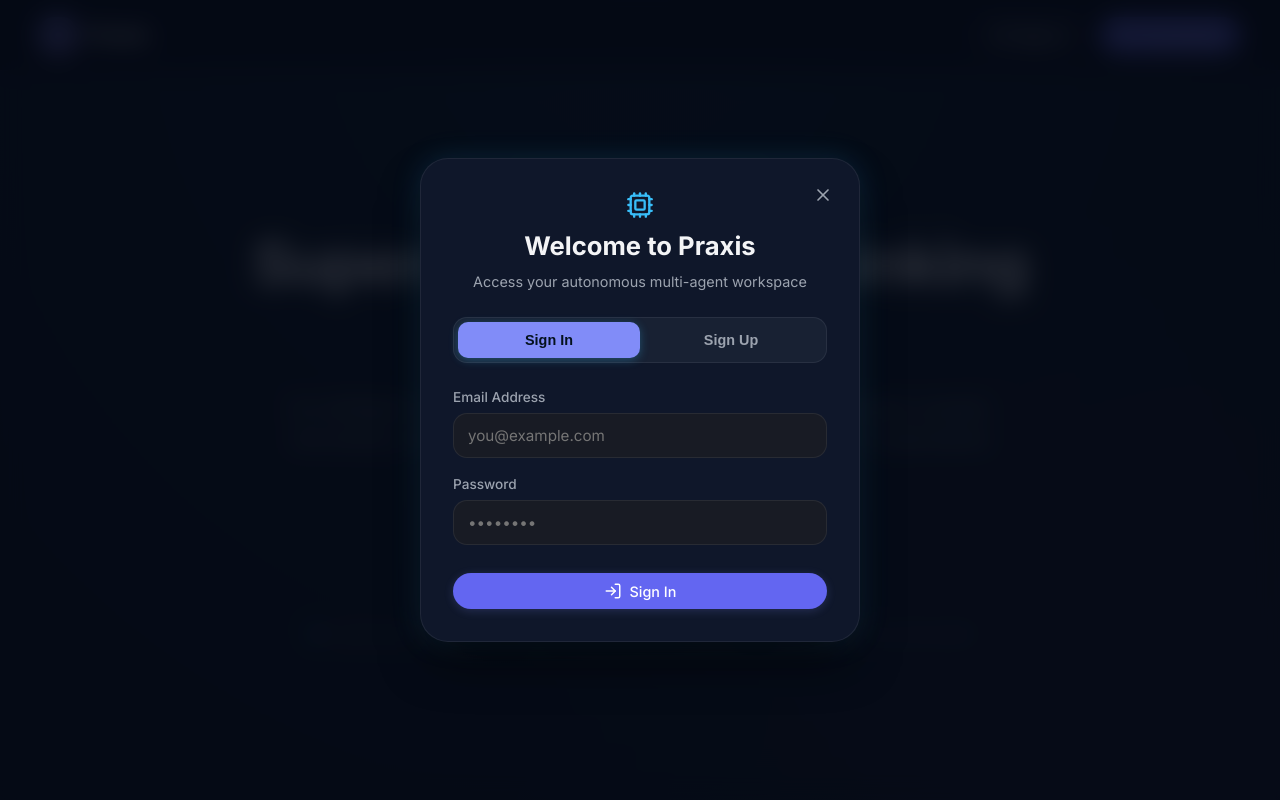
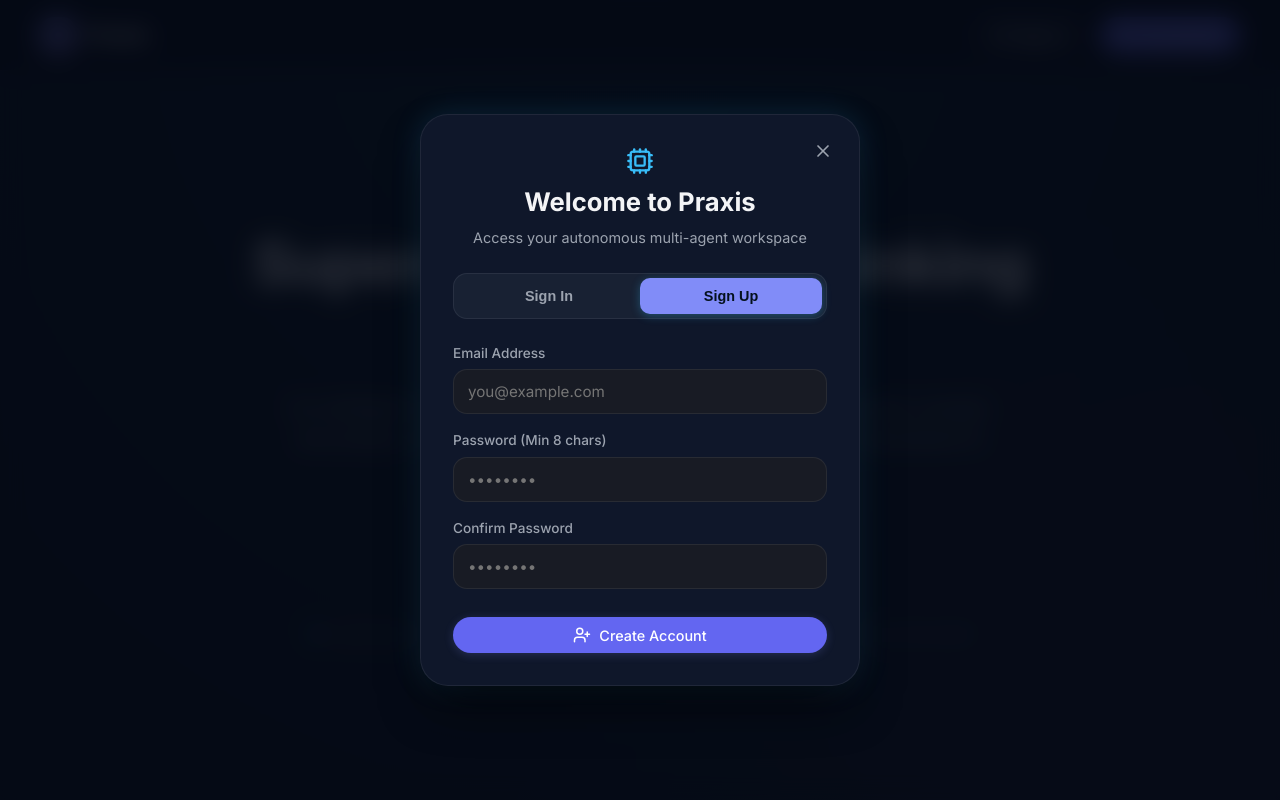
Before and after one commit to smt2208/praxis-ai, a React (Vite) app in the folder frontend/: page / in a window 1280 px wide. Both pictures are taken after a click on the button "Get Started". Shown: the top 800 px of the page. Built offline with nearby package versions, Linux system fonts and the light colour scheme; no server answers.

Commit message:
fix: wire Get Started CTAs to open Sign Up tab by default

```diff
--- a/frontend/src/App.jsx
+++ b/frontend/src/App.jsx
@@ -137,13 +137,13 @@ const MainLayout = () => {
     <div className="landing-page">
       <Navbar
         onOpenAuth={handleOpenAuth}
-        onGoToChat={() => handleOpenAuth('login')}
+        onGoToChat={() => handleOpenAuth('register')}
       />
 
       <main>
         <HeroSection
           onOpenAuth={handleOpenAuth}
-          onGoToChat={() => handleOpenAuth('login')}
+          onGoToChat={() => handleOpenAuth('register')}
         />
         <ArchitectureShowcase />
         <FeatureGrid />
--- a/frontend/src/components/auth/AuthModal.jsx
+++ b/frontend/src/components/auth/AuthModal.jsx
@@ -1,10 +1,16 @@
-import React, { useState } from 'react';
+import React, { useState, useEffect } from 'react';
 import { X, Cpu } from 'lucide-react';
 import { LoginForm } from './LoginForm';
 import { RegisterForm } from './RegisterForm';
 
 export const AuthModal = ({ isOpen, onClose, initialTab = 'login' }) => {
   const [activeTab, setActiveTab] = useState(initialTab);
+
+  useEffect(() => {
+    if (isOpen) {
+      setActiveTab(initialTab);
+    }
+  }, [initialTab, isOpen]);
 
   if (!isOpen) return null;
 
--- a/frontend/src/components/landing/HeroSection.jsx
+++ b/frontend/src/components/landing/HeroSection.jsx
@@ -18,7 +18,7 @@ export const HeroSection = ({ onOpenAuth, onGoToChat }) => {
 
       <p className="hero-description">
         An intelligent AI workspace built to help you write, research, analyze complex
-        documents, and get accurate answers — powered by a swarm of specialized AI experts.
+        documents, and get accurate answers, powered by a team of specialized AI experts.
       </p>
 
       <div className="hero-ctas">
```
